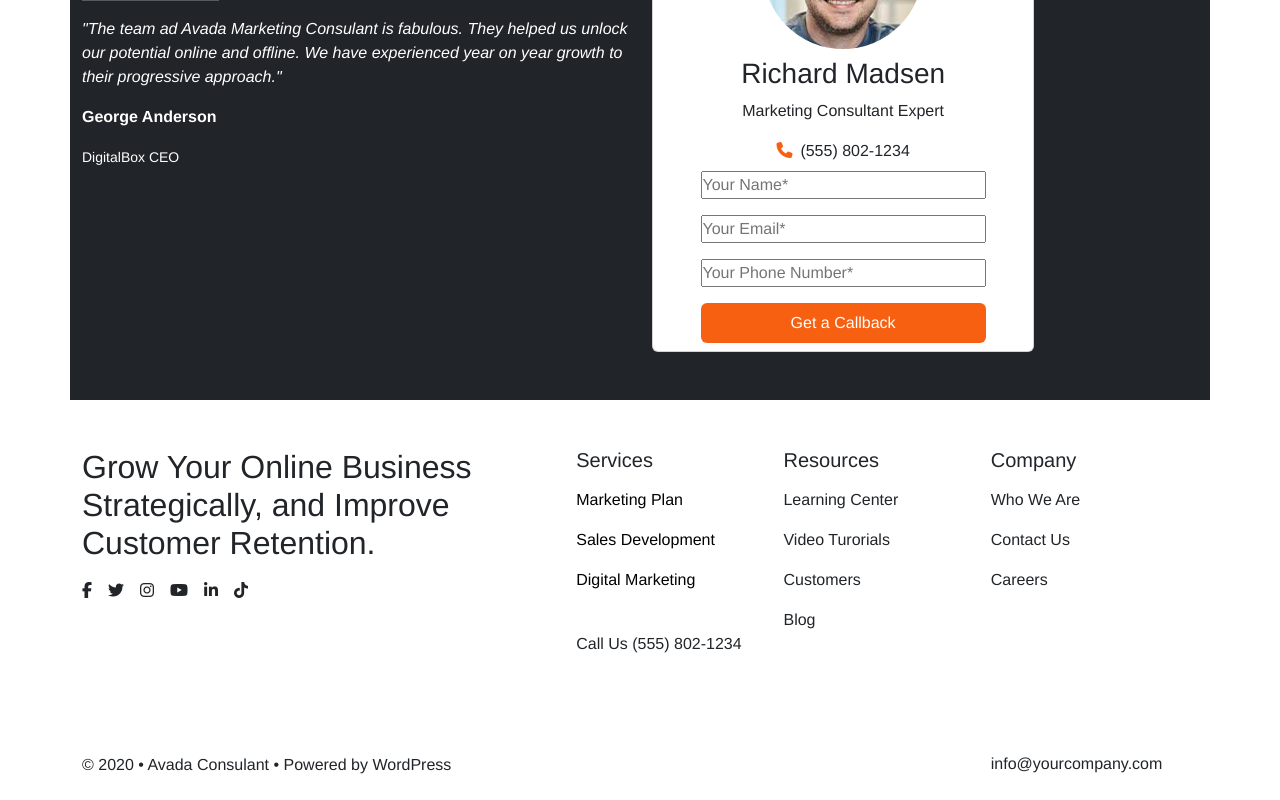
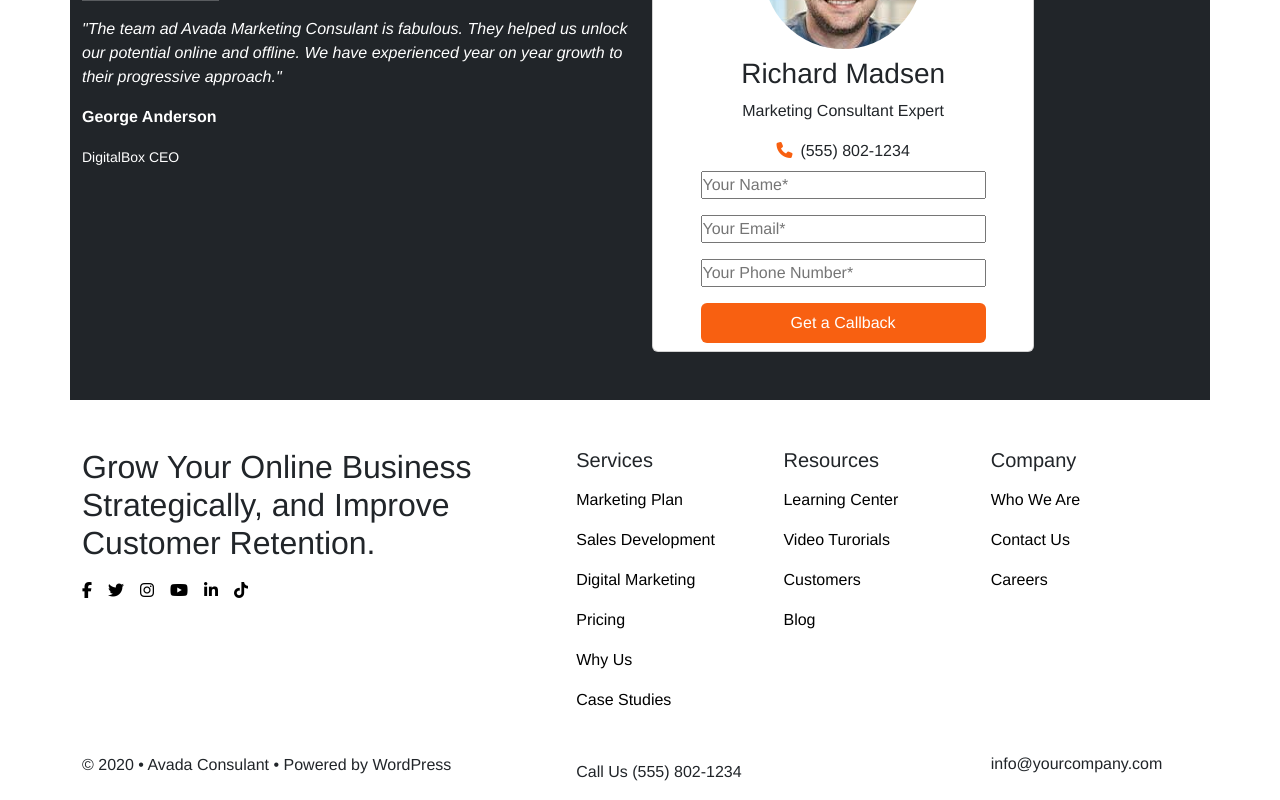
Before and after one commit to AndyDAntuono/proj-html-vuejs, a Vue app: page / in a window 1280 px wide. Shown: the part 6317-7117 px from the top of the page. Built offline with nearby package versions, Linux system fonts and the light colour scheme.

Commit message:
[UPD] updated AppFooter.vue

```diff
--- a/src/components/AppFooter.vue
+++ b/src/components/AppFooter.vue
@@ -73,12 +73,13 @@ export default {
               label: 'Contact Us',
               url: '#',
               current: false
+              /*11*/
             },
             {
               label: 'Careers',
               url: '#',
               current: false
-              /*11*/
+              /*12*/
             }
           ]
         }
@@ -93,19 +94,19 @@ export default {
                     <div class="fn-left">
                         <h2>Grow Your Online Business<br> Strategically, and Improve<br> Customer Retention.</h2>
                         <div class="mt-3">
-                            <span class="me-3"><i class="fa-brands fa-facebook-f"></i></span>
-                            <span class="me-3"><i class="fa-brands fa-twitter"></i></span>
-                            <span class="me-3"><i class="fa-brands fa-instagram"></i></span>
-                            <span class="me-3"><i class="fa-brands fa-youtube"></i></span>
-                            <span class="me-3"><i class="fa-brands fa-linkedin-in"></i></span>
-                            <span class="me-3"><i class="fa-brands fa-tiktok"></i></span>
+                            <span class="me-3"><a class="footer-icon" href=""><i class="fa-brands fa-facebook-f"></i></a></span>
+                            <span class="me-3"><a class="footer-icon" href=""><i class="fa-brands fa-twitter"></i></a></span>
+                            <span class="me-3"><a class="footer-icon" href=""><i class="fa-brands fa-instagram"></i></a></span>
+                            <span class="me-3"><a class="footer-icon" href=""><i class="fa-brands fa-youtube"></i></a></span>
+                            <span class="me-3"><a class="footer-icon" href=""><i class="fa-brands fa-linkedin-in"></i></a></span>
+                            <span class="me-3"><a class="footer-icon" href=""><i class="fa-brands fa-tiktok"></i></a></span>
                         </div>
                         <p>&copy; 2020 &#8226; Avada Consulant &#8226; Powered by WordPress</p>
                     </div>
                     <div class="fn-right-l">
                         <h5 class="mb-3">Services</h5>
                         <ul class="list-unstyled">
-                            <li v-for="link, index in links.slice(0, 3)" :key="index" :class="['mb-3', link.current ? 'active' : '']">
+                            <li v-for="link, index in links.slice(0, 6)" :key="index" :class="['mb-3', link.current ? 'active' : '']">
                                 <a :href="link.url">{{ link.label }}</a>
                             </li>
                             <!--
@@ -117,23 +118,33 @@ export default {
                             <li class="mb-3">Case Studies</li>
                             -->
                         </ul>
-                        <p>Call Us (555) 802-1234</p>
+                        <p class="mt-5">Call Us (555) 802-1234</p>
                     </div>
                     <div class="fn-right-c">
                         <h5 class="mb-3">Resources</h5>
                         <ul class="list-unstyled">
+                            <li v-for="link, index in links.slice(6, 10)" :key="index" :class="['mb-3', link.current ? 'active' : '']">
+                                <a :href="link.url">{{ link.label }}</a>
+                            </li>
+                            <!--
                             <li class="mb-3">Learning Center</li>
                             <li class="mb-3">Video Turorials</li>
                             <li class="mb-3">Customers</li>
                             <li class="mb-3">Blog</li>
+                            -->
                         </ul>
                     </div>
                     <div class="fn-right-r">
                         <h5 class="mb-3">Company</h5>
                         <ul class="list-unstyled">
+                            <li v-for="link, index in links.slice(10)" :key="index" :class="['mb-3', link.current ? 'active' : '']">
+                                <a :href="link.url">{{ link.label }}</a>
+                            </li>
+                            <!--
                             <li class="mb-3">Who We Are</li>
                             <li class="mb-3">Contact Us</li>
                             <li class="mb-3">Careers</li>
+                        -->
                         </ul>
                         <p>info@yourcompany.com</p>
                     </div>
@@ -145,6 +156,9 @@ export default {
 <style lang="scss">
     .footer-navbar {
         width: 100%;
+    };
+    .footer-icon {
+        color: #000000,
     };
     .fn-left {
         width: 45%;
@@ -167,9 +181,10 @@ export default {
         color: #000000;
         text-decoration: none;
     }
+    /*la seguente classe l'ho realizzata basandomi all'effetto applicato sul sito originale, Avada Consulant*/
     ul a:hover {
         color: #f86011;
         border-right: 1px solid #f86011;
-        padding-right: 100px;
+        padding-right: 75px;
     }
 </style>
```
